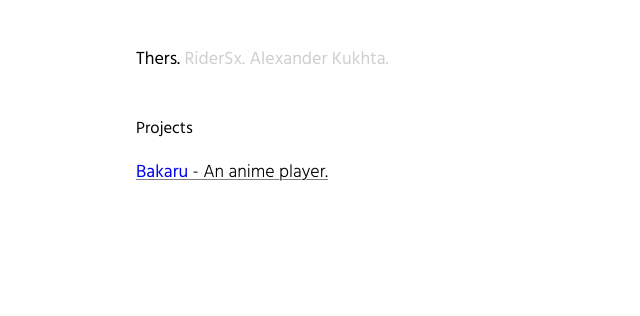
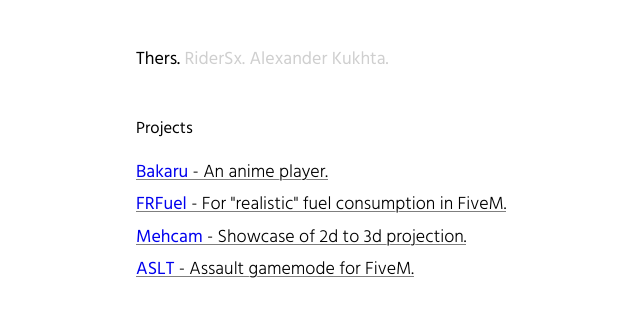
Before and after one commit to thers/thers.github.io, a plain HTML site: page index.html in a window 1280 px wide. Shown: the whole page, without its empty margins (64-704 px from the left). Drawn offline with Linux system fonts and the light colour scheme.

Commit message:
Update index.html

```diff
--- a/index.html
+++ b/index.html
@@ -69,6 +69,15 @@
       <li><a href="https://github.com/bakaru/bakaru">
         Bakaru<desc> - An anime player.</desc>
       </a></li>
+      <li><a href="https://github.com/thers/FRFuel">
+        FRFuel<desc> - For "realistic" fuel consumption in FiveM.</desc>
+      </a></li>
+      <li><a href="https://github.com/thers/mehcam">
+        Mehcam<desc> - Showcase of 2d to 3d projection.</desc>
+      </a></li>
+      <li><a href="https://github.com/thers/aslt">
+        ASLT<desc> - Assault gamemode for FiveM.</desc>
+      </a></li>
     </ul>
   </body>
 </html>
```
